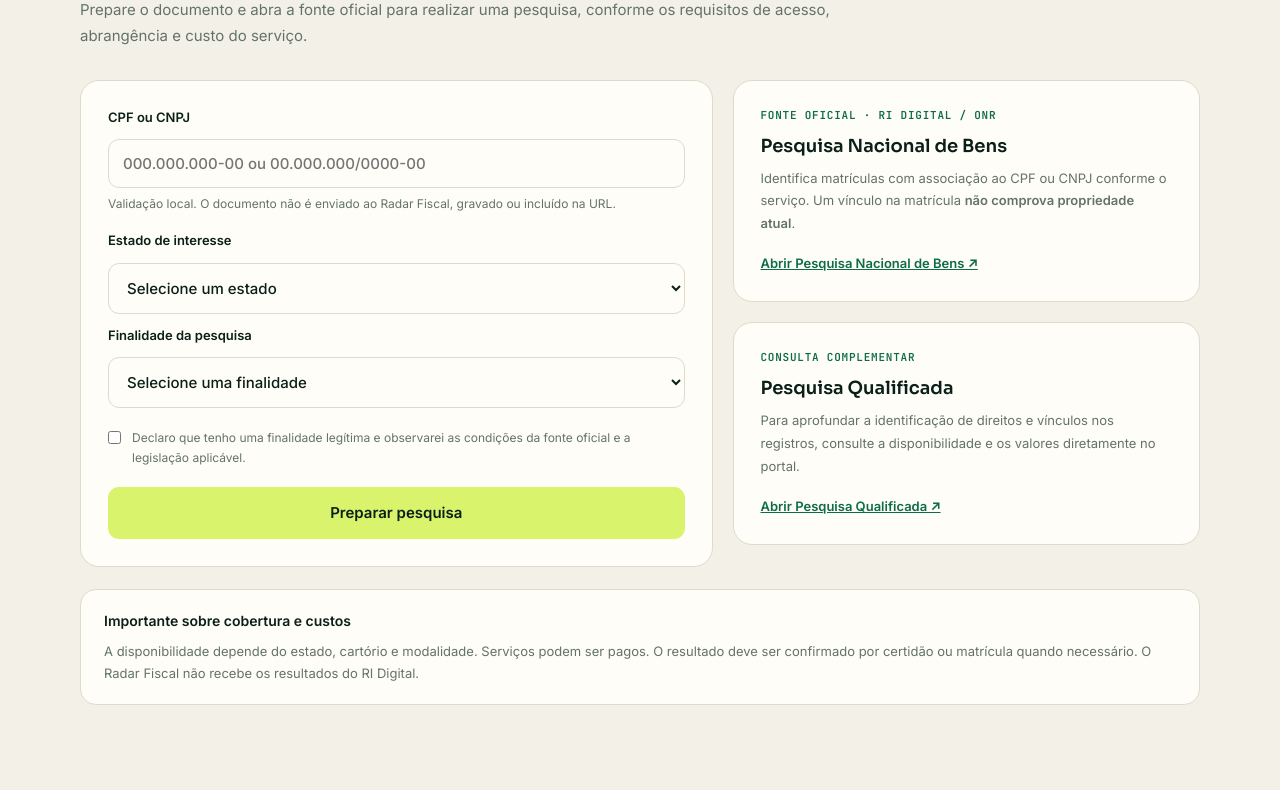
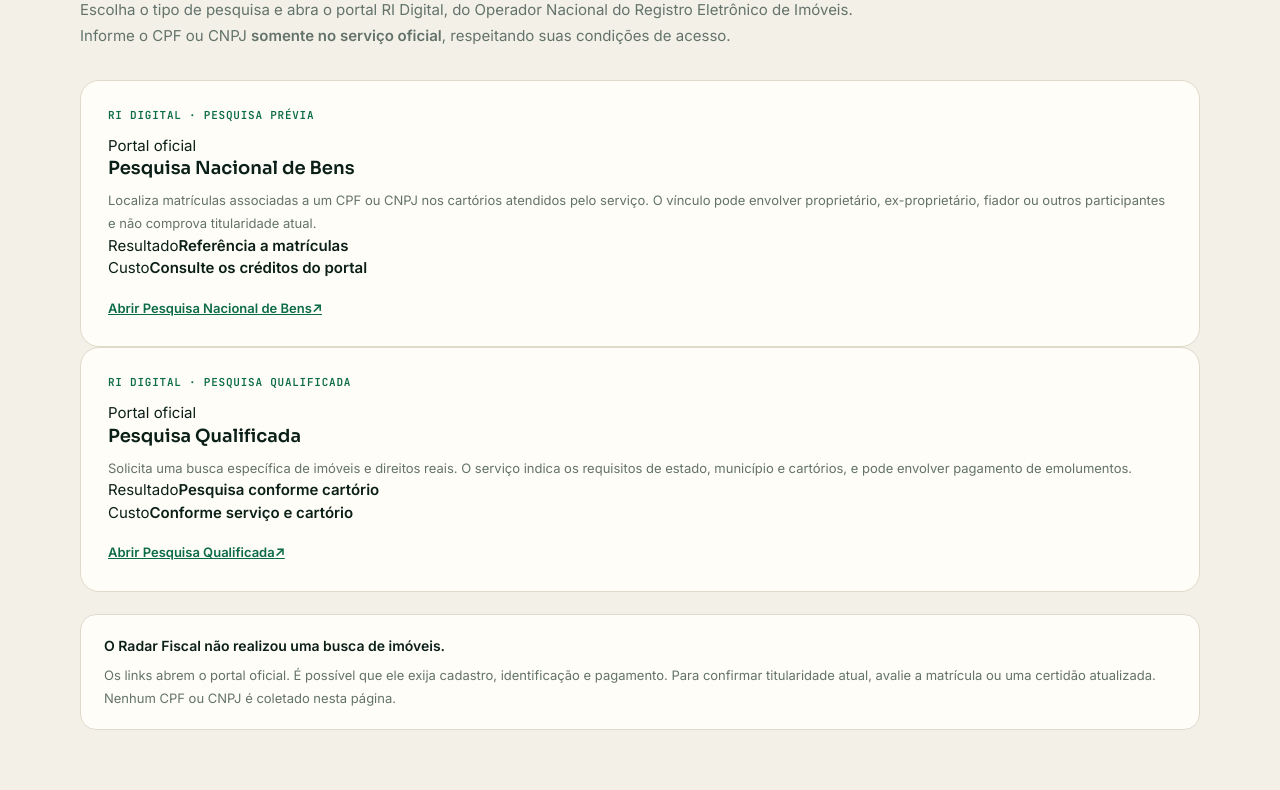
Before and after one commit to JoaoMalkiewiez/Radar-fiscal, a website: page Sitezino/patrimonio.html in a window 1280 px wide. Shown: the part 611-1401 px from the top of the page. Drawn offline with Linux system fonts and the light colour scheme.

Commit message:
Simplify patrimonial research to direct official service links, remove consent form

```diff
--- a/Sitezino/patrimonio.html
+++ b/Sitezino/patrimonio.html
@@ -3,7 +3,7 @@
 <head>
 <meta charset="utf-8"><meta name="viewport" content="width=device-width, initial-scale=1">
 <title>Pesquisa Patrimonial — Imóveis e Veículos | Radar Fiscal</title>
-<meta name="description" content="Central de orientação para pesquisa patrimonial: registros de imóveis no RI Digital e serviços oficiais de veículos da Senatran. Sem acesso a dados pessoais restritos.">
+<meta name="description" content="Acesse serviços oficiais para pesquisa de registros de imóveis e veículos, sem enviar CPF ou CNPJ ao Radar Fiscal. Informação sobre custos, acesso e cobertura.">
 <meta name="robots" content="index,follow"><meta name="theme-color" content="#0A1F17">
 <link rel="preconnect" href="https://fonts.googleapis.com"><link rel="preconnect" href="https://fonts.gstatic.com" crossorigin>
 <link href="https://fonts.googleapis.com/css2?family=Inter:wght@400;500;600&family=JetBrains+Mono:wght@500;600&family=Sora:wght@500;600;700&display=swap" rel="stylesheet">
@@ -20,9 +20,9 @@
 </div></header>
 <main id="conteudo">
 <section class="asset-hero"><div class="container">
-<p class="eyebrow">Radar Fiscal · Ferramentas profissionais</p>
+<p class="eyebrow">Radar Fiscal · Fontes oficiais</p>
 <h1>Pesquisa <span>Patrimonial</span></h1>
-<p class="asset-subtitle">Organize a preparação de pesquisas de imóveis e veículos e acesse as fontes oficiais. O Radar Fiscal não consulta, armazena nem exibe bens de terceiros nesta versão.</p>
+<p class="asset-subtitle">Encontre o serviço oficial adequado para pesquisar registros imobiliários e dados de veículos. Sem formulários desnecessários: a consulta é realizada diretamente no órgão responsável.</p>
 <div class="asset-tabs" role="tablist" aria-label="Tipo de pesquisa">
 <button type="button" role="tab" class="asset-tab" id="tab-imoveis" aria-controls="panel-imoveis" aria-selected="true" data-tab="imoveis">Imóveis</button>
 <button type="button" role="tab" class="asset-tab" id="tab-veiculos" aria-controls="panel-veiculos" aria-selected="false" tabindex="-1" data-tab="veiculos">Veículos</button>
@@ -30,29 +30,38 @@
 </div></section>
 <section class="asset-workspace"><div class="container">
 <div class="asset-panel" role="tabpanel" id="panel-imoveis" aria-labelledby="tab-imoveis">
-<div class="asset-section-header"><p class="eyebrow">01 · Registros imobiliários</p><h2>Pesquisa de imóveis</h2><p>Prepare o documento e abra a fonte oficial para realizar uma pesquisa, conforme os requisitos de acesso, abrangência e custo do serviço.</p></div>
-<div class="asset-layout"><div class="asset-card">
-<form id="asset-form" novalidate><label for="asset-document">CPF ou CNPJ</label><input id="asset-document" type="text" inputmode="numeric" autocomplete="off" maxlength="18" placeholder="000.000.000-00 ou 00.000.000/0000-00" aria-describedby="asset-privacy"><p class="asset-field-note" id="asset-privacy">Validação local. O documento não é enviado ao Radar Fiscal, gravado ou incluído na URL.</p>
-<label for="asset-state">Estado de interesse</label><select id="asset-state" required><option value="">Selecione um estado</option><option value="AC">AC — Acre</option><option value="AL">AL — Alagoas</option><option value="AP">AP — Amapá</option><option value="AM">AM — Amazonas</option><option value="BA">BA — Bahia</option><option value="CE">CE — Ceará</option><option value="DF">DF — Distrito Federal</option><option value="ES">ES — Espírito Santo</option><option value="GO">GO — Goiás</option><option value="MA">MA — Maranhão</option><option value="MT">MT — Mato Grosso</option><option value="MS">MS — Mato Grosso do Sul</option><option value="MG">MG — Minas Gerais</option><option value="PA">PA — Pará</option><option value="PB">PB — Paraíba</option><option value="PR">PR — Paraná</option><option value="PE">PE — Pernambuco</option><option value="PI">PI — Piauí</option><option value="RJ">RJ — Rio de Janeiro</option><option value="RN">RN — Rio Grande do Norte</option><option value="RS">RS — Rio Grande do Sul</option><option value="RO">RO — Rondônia</option><option value="RR">RR — Roraima</option><option value="SC">SC — Santa Catarina</option><option value="SP">SP — São Paulo</option><option value="SE">SE — Sergipe</option><option value="TO">TO — Tocantins</option></select>
-<label for="asset-purpose">Finalidade da pesquisa</label><select id="asset-purpose" required><option value="">Selecione uma finalidade</option><option value="proprios">Consulta de dados próprios</option><option value="autorizacao">Consulta com autorização do titular</option><option value="direitos">Exercício regular de direitos em procedimento legítimo</option><option value="outra">Outra finalidade legalmente fundamentada</option></select>
-<label class="asset-check"><input type="checkbox" id="asset-consent"><span>Declaro que tenho uma finalidade legítima e observarei as condições da fonte oficial e a legislação aplicável.</span></label>
-<button type="submit" class="asset-button">Preparar pesquisa</button></form>
-<div id="asset-result" class="asset-result" hidden aria-live="polite" role="status"></div>
+<div class="asset-section-header"><p class="eyebrow">01 · Registros imobiliários</p><h2>Onde pesquisar imóveis?</h2><p>Escolha o tipo de pesquisa e abra o portal RI Digital, do Operador Nacional do Registro Eletrônico de Imóveis. Informe o CPF ou CNPJ <strong>somente no serviço oficial</strong>, respeitando suas condições de acesso.</p></div>
+<div class="asset-service-grid">
+<article class="asset-source">
+<div class="asset-source-top"><span class="asset-source-label">RI DIGITAL · PESQUISA PRÉVIA</span><span class="asset-stage">Portal oficial</span></div>
+<h3>Pesquisa Nacional de Bens</h3>
+<p>Localiza matrículas associadas a um CPF ou CNPJ nos cartórios atendidos pelo serviço. O vínculo pode envolver proprietário, ex-proprietário, fiador ou outros participantes e não comprova titularidade atual.</p>
+<div class="asset-info-line"><span>Resultado</span><strong>Referência a matrículas</strong></div>
+<div class="asset-info-line"><span>Custo</span><strong>Consulte os créditos do portal</strong></div>
+<a class="asset-direct-link" href="https://ridigital.org.br/PO/DefaultPO.aspx?from=menu" target="_blank" rel="noopener noreferrer" referrerpolicy="no-referrer">Abrir Pesquisa Nacional de Bens <span aria-hidden="true">↗</span></a>
+</article>
+<article class="asset-source">
+<div class="asset-source-top"><span class="asset-source-label">RI DIGITAL · PESQUISA QUALIFICADA</span><span class="asset-stage">Portal oficial</span></div>
+<h3>Pesquisa Qualificada</h3>
+<p>Solicita uma busca específica de imóveis e direitos reais. O serviço indica os requisitos de estado, município e cartórios, e pode envolver pagamento de emolumentos.</p>
+<div class="asset-info-line"><span>Resultado</span><strong>Pesquisa conforme cartório</strong></div>
+<div class="asset-info-line"><span>Custo</span><strong>Conforme serviço e cartório</strong></div>
+<a class="asset-direct-link" href="https://ridigital.org.br/CE/ListagemPesquisasCE.aspx" target="_blank" rel="noopener noreferrer" referrerpolicy="no-referrer">Abrir Pesquisa Qualificada <span aria-hidden="true">↗</span></a>
+</article>
 </div>
-<div class="asset-side"><article class="asset-source"><span class="asset-source-label">FONTE OFICIAL · RI DIGITAL / ONR</span><h3>Pesquisa Nacional de Bens</h3><p>Identifica matrículas com associação ao CPF ou CNPJ conforme o serviço. Um vínculo na matrícula <strong>não comprova propriedade atual</strong>.</p><a href="https://ridigital.org.br/PO/DefaultPO.aspx?from=menu" target="_blank" rel="noopener noreferrer" referrerpolicy="no-referrer">Abrir Pesquisa Nacional de Bens ↗</a></article>
-<article class="asset-source"><span class="asset-source-label">CONSULTA COMPLEMENTAR</span><h3>Pesquisa Qualificada</h3><p>Para aprofundar a identificação de direitos e vínculos nos registros, consulte a disponibilidade e os valores diretamente no portal.</p><a href="https://ridigital.org.br/CE/DefaultCE.aspx?from=menu" target="_blank" rel="noopener noreferrer" referrerpolicy="no-referrer">Abrir Pesquisa Qualificada ↗</a></article></div></div>
-<div class="asset-notice"><strong>Importante sobre cobertura e custos</strong><p>A disponibilidade depende do estado, cartório e modalidade. Serviços podem ser pagos. O resultado deve ser confirmado por certidão ou matrícula quando necessário. O Radar Fiscal não recebe os resultados do RI Digital.</p></div>
+<div class="asset-notice"><strong>O Radar Fiscal não realizou uma busca de imóveis.</strong><p>Os links abrem o portal oficial. É possível que ele exija cadastro, identificação e pagamento. Para confirmar titularidade atual, avalie a matrícula ou uma certidão atualizada. Nenhum CPF ou CNPJ é coletado nesta página.</p></div>
 </div>
 <div class="asset-panel" role="tabpanel" id="panel-veiculos" aria-labelledby="tab-veiculos" hidden>
-<div class="asset-section-header"><p class="eyebrow">02 · Registros de veículos</p><h2>Pesquisa de veículos</h2><p>A consulta de veículos em nome de uma pessoa exige autenticação do titular ou uma fonte devidamente autorizada. Aqui centralizamos as rotas oficiais disponíveis.</p></div>
-<div class="asset-vehicle-grid">
-<article class="asset-source"><span class="asset-source-label">SENATRAN · ACESSO DO TITULAR</span><h3>Consultar meus veículos</h3><p>O cidadão autenticado no serviço oficial pode consultar os veículos registrados em seu próprio nome. Não permite listar veículos de terceiros apenas digitando um CPF.</p><a href="https://www.gov.br/pt-br/servicos/consultar-online-dados-de-seus-veiculos" target="_blank" rel="noopener noreferrer" referrerpolicy="no-referrer">Acessar serviço oficial ↗</a></article>
-<article class="asset-source"><span class="asset-source-label">SENATRAN · RENAVAM</span><h3>Consultar dados de veículo</h3><p>Conforme as regras do serviço, a consulta exige placa, Renavam e documento do proprietário, além da autenticação e de limites de acesso.</p><a href="https://www.gov.br/pt-br/servicos/consultar-dados-de-veiculo-na-base-renavam" target="_blank" rel="noopener noreferrer" referrerpolicy="no-referrer">Consultar requisitos oficiais ↗</a></article>
-<article class="asset-source"><span class="asset-source-label">INTEGRAÇÕES EMPRESARIAIS</span><h3>Acesso autorizado à Senatran</h3><p>A integração para entidades privadas depende de solicitação, aprovação e condições contratuais. Ainda não está conectada ao Radar Fiscal.</p><a href="https://www.gov.br/pt-br/servicos/acessar-os-sistemas-informatizados-de-propriedade-do-denatran" target="_blank" rel="noopener noreferrer" referrerpolicy="no-referrer">Ver critérios de autorização ↗</a></article>
+<div class="asset-section-header"><p class="eyebrow">02 · Serviços de trânsito</p><h2>Onde consultar veículos?</h2><p>A Senatran disponibiliza serviços autenticados. Não existe nesta página uma busca livre que liste todos os veículos de um terceiro apenas pelo CPF.</p></div>
+<div class="asset-service-grid asset-vehicles">
+<article class="asset-source"><div class="asset-source-top"><span class="asset-source-label">SENATRAN · DADOS PRÓPRIOS</span><span class="asset-stage">Acesso autenticado</span></div><h3>Meus veículos</h3><p>O titular autenticado no Portal de Serviços da Senatran consulta veículos registrados em seu nome e informações relacionadas.</p><div class="asset-info-line"><span>Requisito</span><strong>Identificação no serviço</strong></div><a class="asset-direct-link" href="https://www.gov.br/pt-br/servicos/consultar-online-dados-de-seus-veiculos" target="_blank" rel="noopener noreferrer" referrerpolicy="no-referrer">Consultar meus veículos <span aria-hidden="true">↗</span></a></article>
+<article class="asset-source"><div class="asset-source-top"><span class="asset-source-label">SENATRAN · RENAVAM</span><span class="asset-stage">Acesso condicionado</span></div><h3>Dados de um veículo</h3><p>Consulta informações de veículos na base RENAVAM, mediante requisitos próprios, como autenticação e dados de identificação.</p><div class="asset-info-line"><span>Requisito</span><strong>Consultar condições da Senatran</strong></div><a class="asset-direct-link" href="https://www.gov.br/pt-br/servicos/consultar-dados-de-veiculo-na-base-renavam" target="_blank" rel="noopener noreferrer" referrerpolicy="no-referrer">Consultar serviço RENAVAM <span aria-hidden="true">↗</span></a></article>
+<article class="asset-source"><div class="asset-source-top"><span class="asset-source-label">SENATRAN · INTEGRAÇÃO</span><span class="asset-stage">Ainda não integrada</span></div><h3>Acesso para entidades</h3><p>Acessos empresariais e volumes maiores exigem avaliação, autorização e eventual contratação. Não estão conectados ao Radar Fiscal.</p><div class="asset-info-line"><span>Disponibilidade</span><strong>Mediante autorização</strong></div><a class="asset-direct-link" href="https://www.gov.br/transportes/pt-br/assuntos/transito/senatran/servicos-senatran" target="_blank" rel="noopener noreferrer" referrerpolicy="no-referrer">Ver serviços da Senatran <span aria-hidden="true">↗</span></a></article>
 </div>
+<div class="asset-notice"><strong>Dados de veículos e privacidade</strong><p>Consultar os próprios veículos é diferente de pesquisar patrimônio de terceiros. Para acesso de terceiros é necessário um canal permitido e a base jurídica aplicável.</p></div>
 </div>
 </div></section>
-<section class="asset-bottom"><div class="container"><h2>Relatórios e consultas com transparência</h2><p>Esta versão oferece preparação local e links para serviços oficiais; não há pesquisa automatizada de patrimônio, histórico de consultas pessoais nem cobrança pelo Radar Fiscal. As consultas externas seguem as regras de cada órgão.</p><a href="/juridico">Acessar Radar Jurídico ↗</a></div></section>
+<section class="asset-bottom"><div class="container"><h2>Uma central, sem simular resultados</h2><p>Esta página reúne fontes oficiais verificadas, mas não transmite dados pessoais, não exibe resultados patrimoniais e não cobra por consultas. Cada órgão informa seus próprios requisitos, abrangência e valores.</p><a href="/juridico">Conhecer o Radar Jurídico ↗</a></div></section>
 </main>
 <footer class="asset-footer"><div class="container"><p>© <span id="ano">2026</span> Radar Fiscal · Ferramenta independente</p><a href="/privacidade">Política de Privacidade</a></div></footer>
 <script src="/patrimonio.js" defer></script>
```
